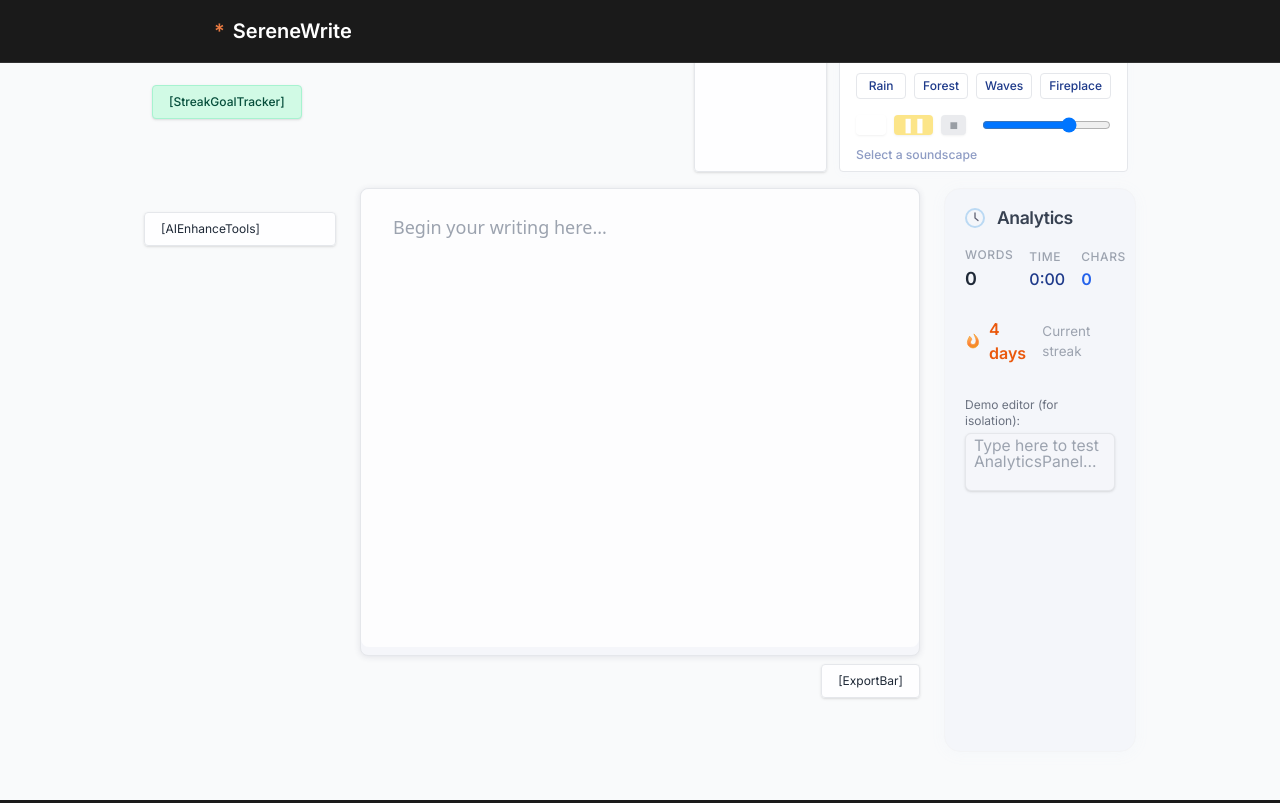
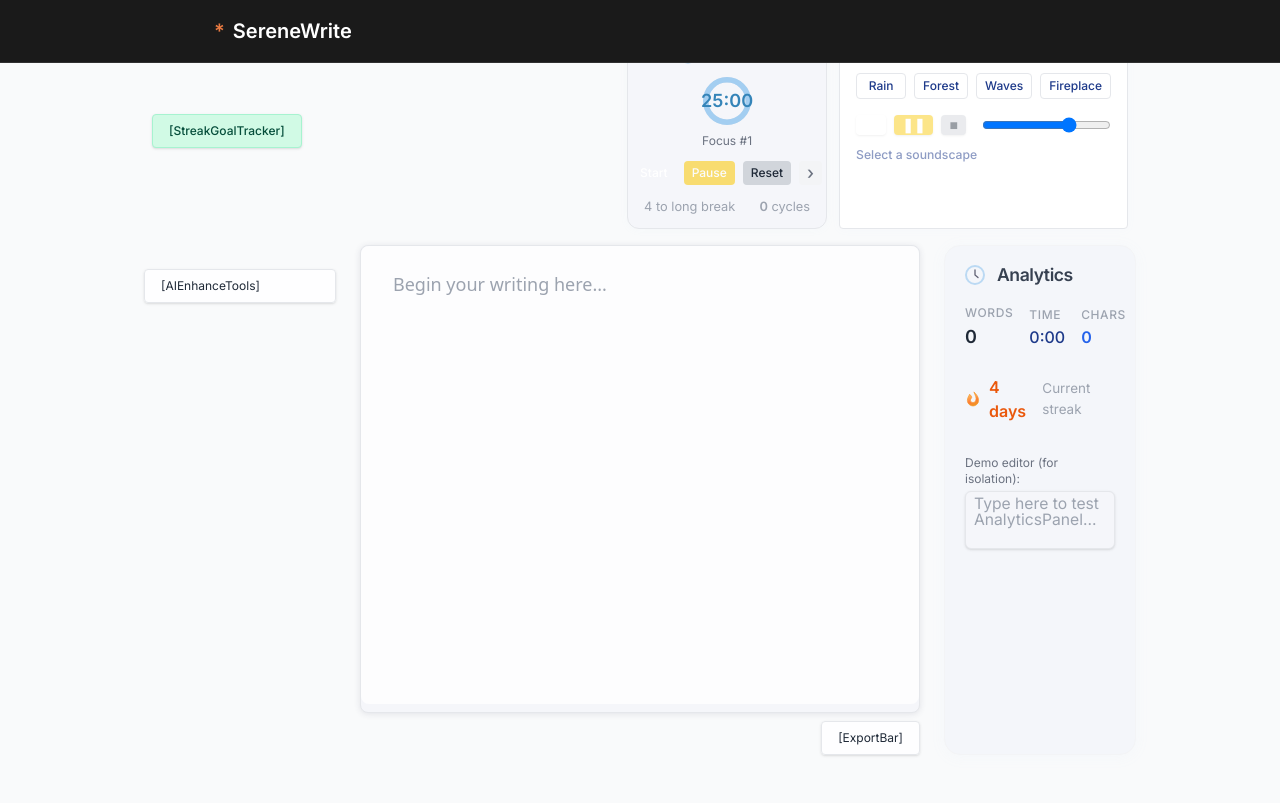
Before and after one commit to Workflow-Manager-admin/serenewrite-26632-fa1b55d3, a React (Create React App) app in the folder serenewrite_web_app/: page / in a window 1280 px wide. Built offline with nearby package versions, Linux system fonts and the light colour scheme; the HTML template or start-up script is replaced by a standard one.

Commit message:
Auto-commit: Changes as of 2025-05-30T08:51:21.395044+00:00

```diff
--- a/serenewrite_web_app/src/components/PomodoroTimer.js
+++ b/serenewrite_web_app/src/components/PomodoroTimer.js
@@ -1,15 +1,268 @@
-import React from "react";
+import React, { useState, useRef, useEffect } from "react";
 
 /**
- * PomodoroTimer manages focus sessions and breaks (stub).
+ * PomodoroTimer provides live Pomodoro session timing with control buttons.
+ * Includes customizable duration, session/break logic, visual timer, and calming styling.
  */
 // PUBLIC_INTERFACE
-function PomodoroTimer() {
+function PomodoroTimer({
+  sessionLengthMin = 25,
+  breakLengthMin = 5,
+  longBreakMin = 15,
+  sessionsTillLongBreak = 4,
+}) {
+  // State
+  const [mode, setMode] = useState("session"); // 'session', 'break', 'long-break'
+  const [sessionCount, setSessionCount] = useState(0);
+  const [secondsLeft, setSecondsLeft] = useState(sessionLengthMin * 60);
+  const [running, setRunning] = useState(false);
+  const timerRef = useRef(null);
+
+  // Derived
+  const totalSeconds =
+    mode === "session"
+      ? sessionLengthMin * 60
+      : mode === "break"
+      ? breakLengthMin * 60
+      : longBreakMin * 60;
+  const percent = Math.max(0, Math.min(1, secondsLeft / totalSeconds)); // progress for visual
+  const cyclesUntilLong = sessionsTillLongBreak - (sessionCount % sessionsTillLongBreak);
+
+  // Effects: Timer interval
+  useEffect(() => {
+    if (!running) {
+      clearTimer();
+      return;
+    }
+    timerRef.current = setInterval(() => {
+      setSecondsLeft((sec) => {
+        if (sec > 1) return sec - 1;
+        clearTimer();
+
+        // Mode transition logic
+        if (mode === "session") {
+          // Completed work session
+          setSessionCount((c) => c + 1);
+          if ((sessionCount + 1) % sessionsTillLongBreak === 0) {
+            setMode("long-break");
+            setSecondsLeft(longBreakMin * 60);
+          } else {
+            setMode("break");
+            setSecondsLeft(breakLengthMin * 60);
+          }
+        } else {
+          // Completed break or long-break → always go to session
+          setMode("session");
+          setSecondsLeft(sessionLengthMin * 60);
+        }
+        return 0;
+      });
+    }, 1000);
+
+    return clearTimer;
+    // eslint-disable-next-line
+  }, [running, mode, sessionCount, sessionLengthMin, breakLengthMin, longBreakMin]);
+
+  // When mode changes (by auto or user), reset timer to full for that mode
+  useEffect(() => {
+    if (mode === "session") setSecondsLeft(sessionLengthMin * 60);
+    else if (mode === "break") setSecondsLeft(breakLengthMin * 60);
+    else setSecondsLeft(longBreakMin * 60);
+    // eslint-disable-next-line
+  }, [mode, sessionLengthMin, breakLengthMin, longBreakMin]);
+
+  // Cleanup
+  function clearTimer() {
+    if (timerRef.current) {
+      clearInterval(timerRef.current);
+      timerRef.current = null;
+    }
+  }
+  useEffect(() => {
+    return () => clearTimer();
+  }, []);
+
+  // Handlers
+  function handleStart() {
+    setRunning(true);
+  }
+  function handlePause() {
+    setRunning(false);
+  }
+  function handleReset() {
+    setRunning(false);
+    setMode("session");
+    setSessionCount(0);
+    setSecondsLeft(sessionLengthMin * 60);
+  }
+  function handleSkip() {
+    setRunning(false);
+    // Force end of phase
+    if (mode === "session") {
+      setMode((sessionCount + 1) % sessionsTillLongBreak === 0 ? "long-break" : "break");
+    } else {
+      setMode("session");
+    }
+  }
+
+  // UI styles
+  const colorMap = {
+    session: "from-accent/70 to-accent/30",
+    break: "from-green-300 to-green-100",
+    "long-break": "from-orange-200 to-amber-100",
+  };
+  const labelMap = {
+    session: "Focus",
+    break: "Short Break",
+    "long-break": "Long Break",
+  };
+
   return (
-    <div className="bg-white/90 border border-gray-200 rounded shadow px-4 py-2 text-xs text-gray-800">
-      [PomodoroTimer]
+    <div
+      className={`
+        bg-white/90 border border-gray-200 rounded-xl shadow px-4 py-3 flex flex-col items-center min-w-[170px] max-w-[200px]
+        text-gray-900
+        `}
+      style={{
+        background: "rgba(245,246,250,0.96)",
+        fontFamily: "Inter, Arial, sans-serif",
+        boxShadow: "0 1px 8px 0 rgba(163,206,241,0.045)",
+      }}
+      aria-label="Pomodoro Timer"
+    >
+      <div className="font-semibold text-gray-600 text-sm mb-2 flex items-center gap-2">
+        <svg width={18} height={18} fill="none" style={{ opacity: 0.72 }}>
+          <circle cx="9" cy="9" r="8" stroke="#A3CEF1" strokeWidth="1.3" />
+          <path
+            d="M9 4v5.7a1 1 0 0 0 .52.87l3.5 2.04"
+            stroke="#22223B"
+            strokeWidth="1.2"
+            strokeLinecap="round"
+          />
+        </svg>
+        Pomodoro
+      </div>
+      <div className={`relative w-full flex flex-col items-center`}>
+        {/* Live Circular Timer */}
+        <PomodoroProgress
+          percent={percent}
+          time={secondsLeft}
+          mode={mode}
+          color="var(--accent, #A3CEF1)"
+        />
+        <div className={`text-xs text-gray-500 mt-1 mb-1`}>
+          {labelMap[mode]} {mode === "session" ? `#${sessionCount + 1}` : ""}
+        </div>
+      </div>
+      <div className="flex gap-2 my-2">
+        <button
+          className={`px-2 py-1 rounded bg-accent text-white font-medium text-xs transition ${
+            running ? "opacity-60 cursor-default" : "hover:bg-blue-500"
+          }`}
+          onClick={handleStart}
+          disabled={running}
+          style={{ opacity: running ? 0.6 : 1 }}
+        >Start</button>
+        <button
+          className={`px-2 py-1 rounded bg-yellow-400 text-white font-medium text-xs transition ${!running ? "opacity-60 cursor-default" : "hover:bg-yellow-500"}`}
+          onClick={handlePause}
+          disabled={!running}
+          style={{ opacity: !running ? 0.6 : 1 }}
+        >Pause</button>
+        <button
+          className={`px-2 py-1 rounded bg-gray-300 text-gray-800 font-medium text-xs transition hover:bg-gray-200`}
+          onClick={handleReset}
+        >Reset</button>
+        <button
+          className="px-2 py-1 rounded bg-gray-100 text-gray-500 font-medium text-xs transition hover:bg-gray-200"
+          style={{ fontSize: "1.1em" }}
+          onClick={handleSkip}
+          title="Skip to next phase"
+        >›</button>
+      </div>
+      {/* Cycle/streak display */}
+      <div className="flex justify-between w-full text-[0.8rem] text-gray-400 mt-1">
+        <div>
+          {mode === "session"
+            ? `${cyclesUntilLong} ${cyclesUntilLong === 1 ? "to long break" : "to long break"}`
+            : mode === "long-break"
+            ? "Long break"
+            : "Break"}
+        </div>
+        <div>
+          <span className="font-semibold text-accent">{sessionCount}</span> {sessionCount === 1 ? "cycle" : "cycles"}
+        </div>
+      </div>
     </div>
   );
 }
 
+/**
+ * PomodoroProgress renders a circular progress visual timer and numeric countdown.
+ * @param {object} props
+ */
+function PomodoroProgress({ percent, time, mode, color }) {
+  const sz = 48;
+  const stroke = 5.5;
+  const r = (sz - stroke) / 2;
+  const circ = 2 * Math.PI * r;
+  const dash = percent * circ;
+
+  return (
+    <div className="relative my-1" style={{ width: sz, height: sz }}>
+      <svg
+        width={sz}
+        height={sz}
+        viewBox={`0 0 ${sz} ${sz}`}
+        className="block"
+        style={{ position: "absolute", top: 0, left: 0 }}
+      >
+        {/* Track */}
+        <circle
+          cx={sz / 2}
+          cy={sz / 2}
+          r={r}
+          stroke="#E0E7EF"
+          strokeWidth={stroke}
+          fill="none"
+        />
+        {/* Progress */}
+        <circle
+          cx={sz / 2}
+          cy={sz / 2}
+          r={r}
+          stroke={mode === "session" ? "#A3CEF1" : mode === "break" ? "#8ED1A5" : "#FAD97F"}
+          strokeWidth={stroke}
+          fill="none"
+          strokeDasharray={circ}
+          strokeDashoffset={circ - dash}
+          strokeLinecap="round"
+          style={{ transition: "stroke-dashoffset 0.35s linear" }}
+        />
+      </svg>
+      <span
+        className="absolute inset-0 flex items-center justify-center text-[1.13rem] font-semibold select-none"
+        style={{ color: mode === "session" ? "#3484B8" : mode === "break" ? "#3C9361" : "#C08C23" }}
+      >
+        {formatMSS(time)}
+      </span>
+    </div>
+  );
+}
+
+// PUBLIC_INTERFACE
+function formatMSS(sec) {
+  // Formats seconds as MM:SS (or H:MM:SS if needed)
+  sec = Math.max(0, Math.floor(sec));
+  const mins = Math.floor(sec / 60);
+  const secs = sec % 60;
+  if (mins >= 60) {
+    const hrs = Math.floor(mins / 60);
+    return `${hrs}:${(mins % 60).toString().padStart(2, "0")}:${secs
+      .toString()
+      .padStart(2, "0")}`;
+  }
+  return `${mins}:${secs.toString().padStart(2, "0")}`;
+}
+
 export default PomodoroTimer;
```
Also changed, not shown: 2 other files (tests, documents, lock files or other folders).
